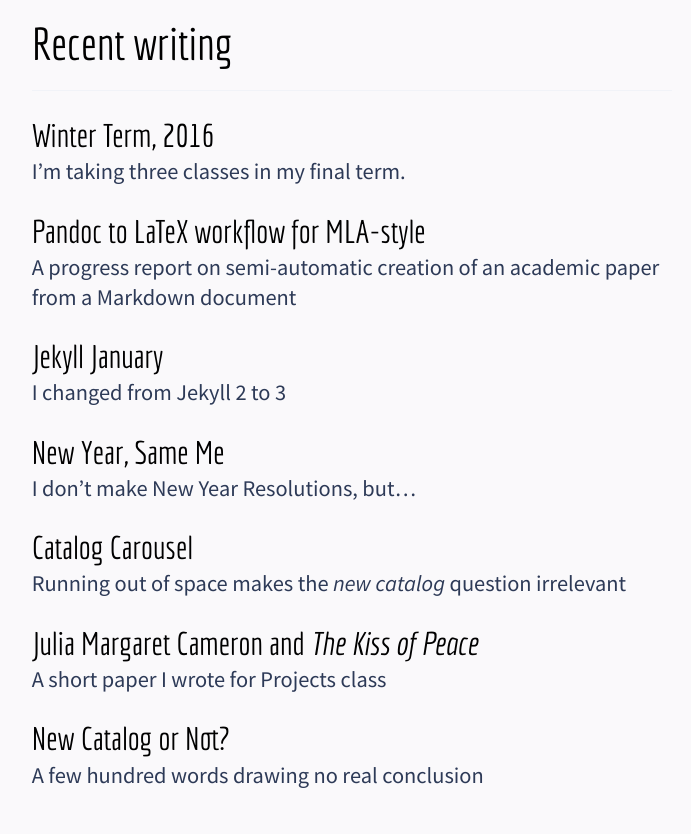
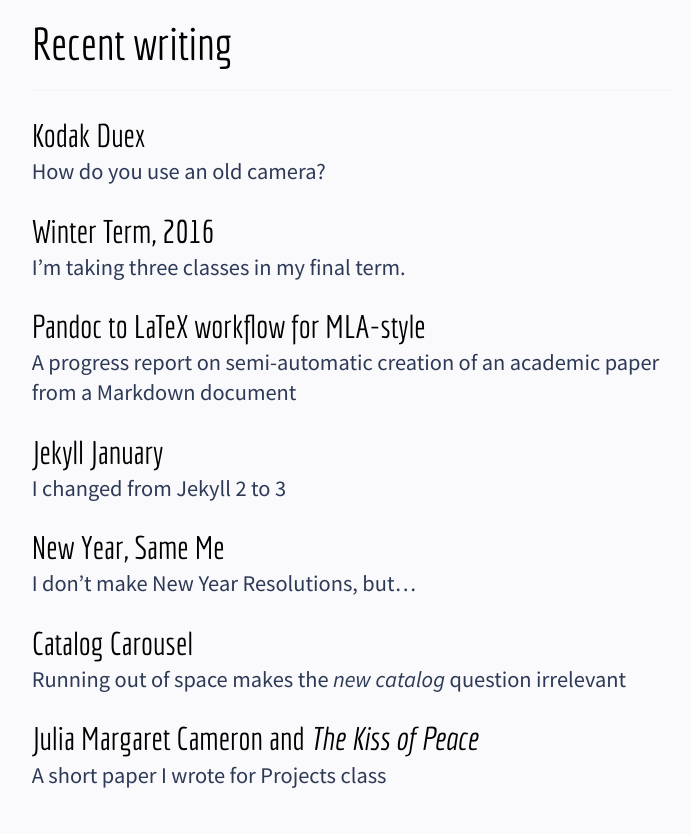
Before and after one commit to logista/btsite, a Jekyll site: the page built from index.md, in a window 1280 px wide and 1400 px high, scrolled down 884 px. Shown: the part 253-1087 px from the top of the window, without its empty margins (75-766 px from the left). Built offline with Jekyll 4.4.1, drawn with Linux system fonts in a browser that asks for light colours; nearby versions of some CDN libraries; grey boxes are pictures that could not be loaded.

Commit message:
kodak duex

```diff
--- a/_config.yml
+++ b/_config.yml
@@ -15,7 +15,7 @@ sass:
   style: compressed
 gems:
   - jekyll-sitemap
-incremental: true
+# incremental: true
 
 kramdown:
   auto_ids: true
--- /dev/null
+++ b/_posts/2016-01-19-kodak-duex.md
@@ -0,0 +1,66 @@
+---
+layout: post
+title: "Kodak Duex"
+excerpt: "How do you use an old camera?"
+tags: [kodak duex, engineering, film]
+date: 2016-01-18
+ogimage: "/images/posts/m/2016-01-18-barbara-tozier-duex-decision.jpg"
+---
+
+A few months ago I came across a Kodak Duex camera. I was planning on selling it (I'm trying *not* to be a camera collector), but something about it just made me want to keep it.
+
+<figure class="image-m">
+  <img src="/images/posts/m/2016-01-18-barbara-tozier-duex-decision.jpg">
+  <figcaption>
+    <span class="image-m-caption">Duex Decision</span>
+    <span class="image-m-credit">Barbara Tozier</span>
+  </figcaption>
+</figure>
+
+According to [Camerapedia](http://camerapedia.wikia.com/wiki/Kodak_Duex) this camera was produced by Kodak from about 1940-1942. It's unclear how many were made, probably not terribly many (for Kodak, that is). It is basically a point-and-shoot medium format camera, with fewer adjustments than a Holga.
+
+The Duex uses 6cm film on *620* size spools. Most 6cm film today comes on *120* spools which are bigger (longer and larger diameter). This means I have to take film from a 120 spool and rewind it onto a 620 spool. Lucky for me, the camera had one spool, and I found another in one of those old Brownies that have been hanging around. There are ways to cut down the 120 spool, but I didn't want to deal with plastic dust. Having to respool film does cut down on spontaneity, because I only have the 2 spools.
+
+One aperture, one shutter speed (plus bulb), 6×4.5 images in portrait orientation.
+
+I spent some time trying to characterize the camera: I measured the focal length (about 60mm) and the diameter of the aperture (about 6mm give or take) to come up with an _f_ stop of about _f_/10. It probably is _f_/11 which is a standard stop.
+
+<figure class="image-m">
+  <img src="/images/posts/m/2016-01-16-barbara-tozier-duex-aperture.jpg">
+  <figcaption>
+    <span class="image-m-caption">Aperture measurement scan</span>
+    <span class="image-m-credit">Barbara Tozier</span>
+  </figcaption>
+</figure>
+
+Then comes the shutter speed. Now, Camerapedia says the "instant" speed is about 1/30 second. My convoluted (and possibly incorrect) method to measure this gives me about 1/50 of a second. Here's how I figure it:
+
+1. I put my digital camera inside the back of the Duex (aimed at the lens), set the shutter for something long enough to give me time to click the Duex shutter, put the whole pile next to a white light, and click.
+2. Then I put the Duex on "Bulb" setting, and change the shutter speed of my digital camera (keeping all else the same) and click until I get a spike in the histogram that matches the "Duex shutter" histogram
+
+<figure class="image-m">
+  <img src="/images/posts/m/2016-01-16-barbara-tozier-duex-shutter.jpg">
+  <figcaption>
+    <span class="image-m-caption">Duex shutter</span>
+    <span class="image-m-credit">Barbara Tozier</span>
+  </figcaption>
+</figure>
+
+<figure class="image-m">
+  <img src="/images/posts/m/2016-01-16-barbara-tozier-1-50th.jpg">
+  <figcaption>
+    <span class="image-m-caption">Simulated Duex shutter</span>
+    <span class="image-m-credit">Barbara Tozier</span>
+  </figcaption>
+</figure>
+
+Now that I know the aperture and shutter speed, I can figure out that if I want to use the "Sunny 16" rule, then I need to use 25 speed film.
+
+Sunny 16: On a sunny day, at an aperture of _f_/16, your shutter speed should be the inverse of your film speed. So ISO50 film would need a shutter speed of 1/50 second. Since _f_/11 is one stop bigger than _f_/16 (_i.e._ one stop more light) then if my shutter speed is fixed at 1/50 of a second, I need half-as-fast film, ISO25.
+{: .aside}
+
+This makes sense, as films were much slower in the 1940s... I don't have ISO25 film, I've got some 20-year-expired Plus-X 125, which people say should be exposed as though it were slower, say ISO80 or ISO50. Will this work? Well, I don't know.
+
+The best way to learn about how a camera works is to use it! I went out today, a clear, bright, sunny (cooooold) day, and exposed the whole roll. I'll develop it normally. It could be terribly overexposed, either from the film speed or from my miscalculation of the shutter speed. There could be light leaks in the camera; I didn't block the red window where you read the frame numbers, for instance, or there could be many other places where light would get in.
+
+Once I develop it, I'll have a better idea of what to do with the camera. It may just be a fun thing to bring out every so often (it's bakelite! it's 70+ years old! ) or it may find a place in my normal (and growing) camera rotation. In any case, it's been a fun way to <del>waste</del> spend a couple of days.
```
Also changed, not shown: posting-guide.md (+5 -0 lines).
